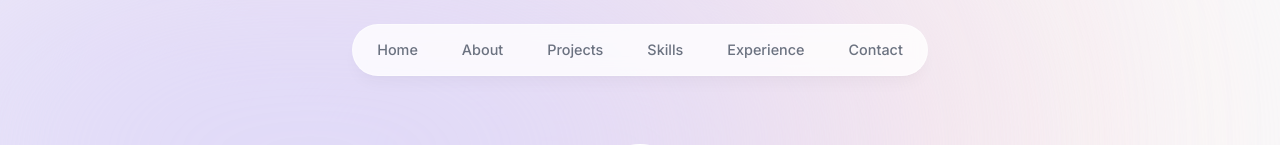
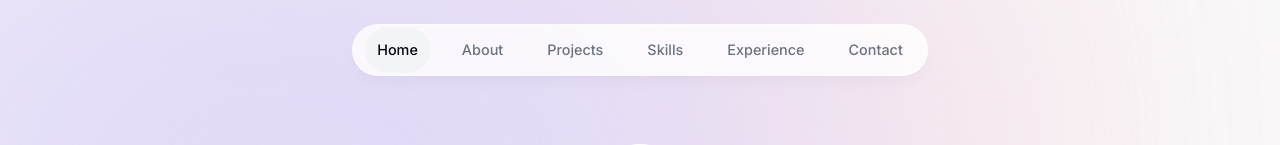
Before and after one commit to DrawingNea/portfolio, a Next.js app: page / in a window 1280 px wide. Shown: the top 145 px of the page. Built offline with nearby package versions, Linux system fonts and the light colour scheme; grey boxes are pictures that could not be loaded.

Commit message:
Add clsx and activesection to links

```diff
--- a/components/Header.tsx
+++ b/components/Header.tsx
@@ -1,11 +1,13 @@
-"use client"
+"use client";
 
-import React from "react";
+import React, { useState } from "react";
 import { motion } from "framer-motion";
 import { links } from "@/lib/data";
 import Link from "next/link";
+import clsx from "clsx";
 
 const Header = () => {
+  const [activeSection, setActiveSection] = useState("Home");
   return (
     <header className="z-[999] relative">
       <motion.div
@@ -20,15 +22,22 @@
           {links.map((link) => (
             <motion.li
               key={link.hash}
-              className="h-3/4 flex items-center justify-center"
+              className="h-3/4 flex items-center justify-center relative"
               initial={{ y: -100, opacity: 0 }}
               animate={{ y: 0, opacity: 1 }}
             >
               <Link
                 href={link.hash}
-                className="flex w-full items-center justify-center px-3 py-3 hover:text-gray-950 transition"
+                className={clsx(
+                  "flex w-full items-center justify-center px-3 py-3 hover:text-gray-950 transition",
+                  { "text-gray-950": activeSection === link.name }
+                )}
+                onClick={() => setActiveSection(link.name)}
               >
                 {link.name}
+                {link.name === activeSection && (
+                  <span className="bg-gray-100 rounded-full absolute inset-0 -z-10"></span>
+                )}
               </Link>
             </motion.li>
           ))}
```
